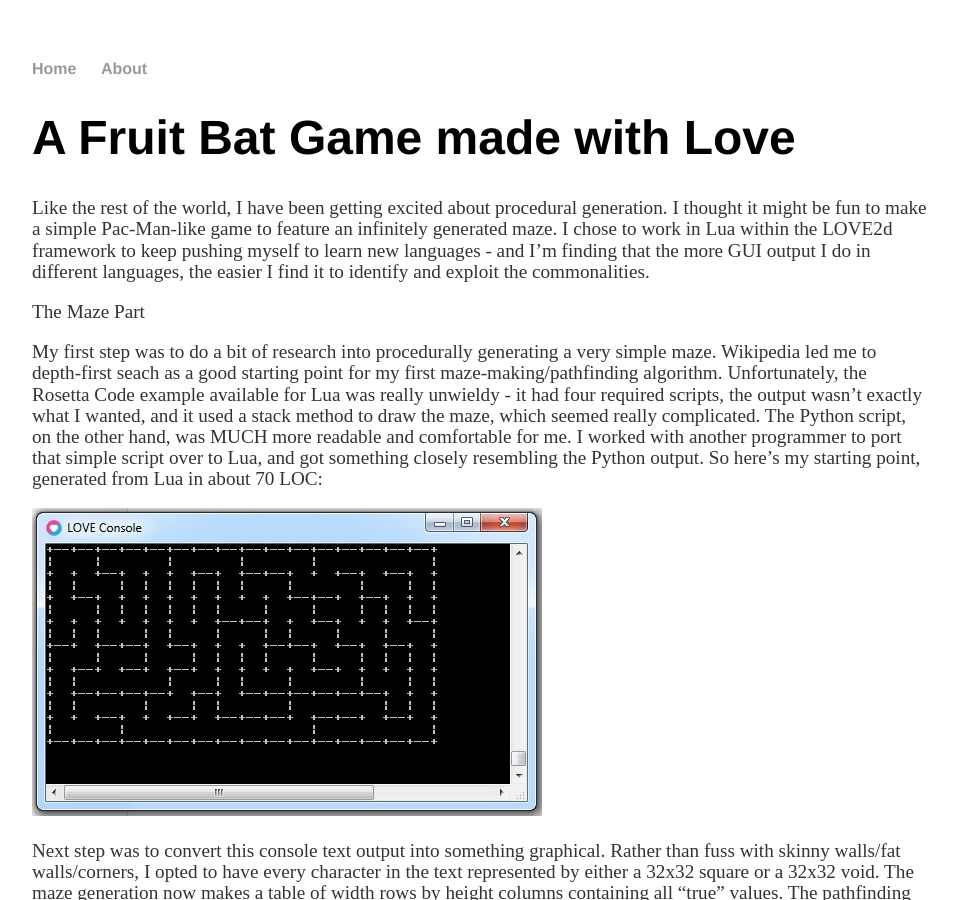
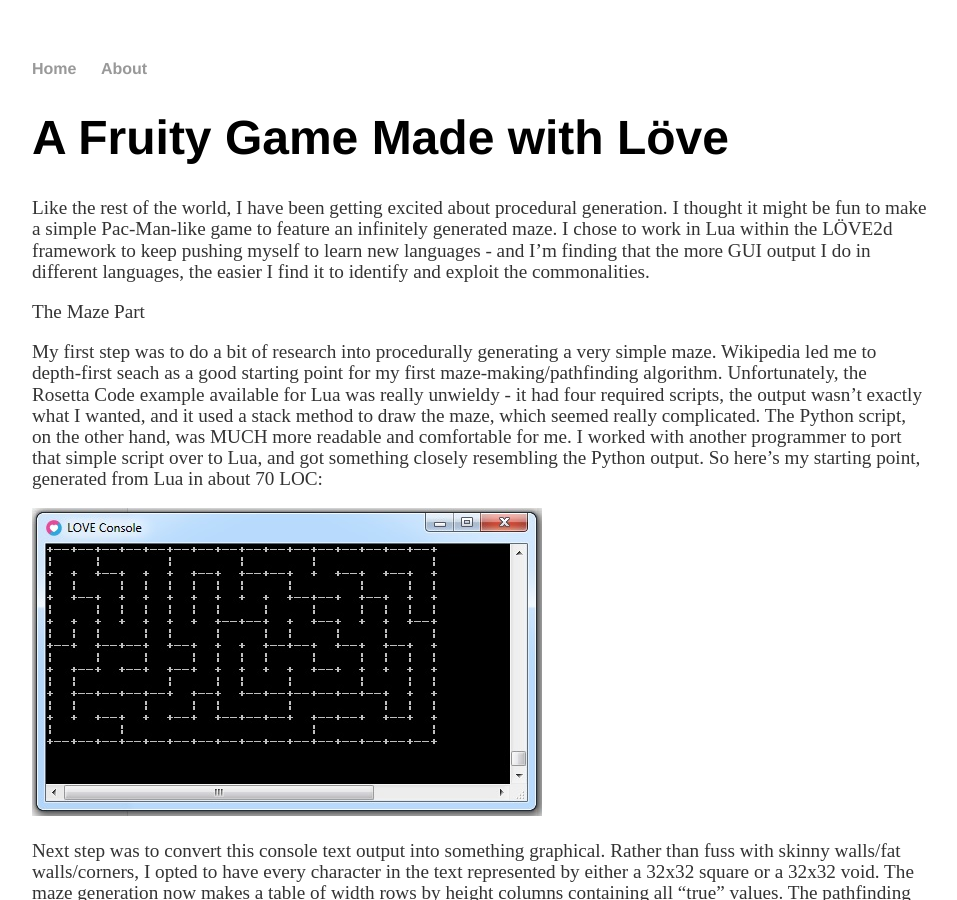
Before and after one commit to katieamazing/katieamazing.github.io, a Jekyll site: the page built from _posts/2016-07-29-fruit-bat-game.md, in a window 1280 px wide and 900 px high. Shown: the whole window, without its empty margins (160-1117 px from the left). Built offline with Jekyll 4.4.1, drawn with Linux system fonts in a browser that asks for light colours; some of the changed text lies outside the part shown.

Commit message:
Update 2016-07-29-fruit-bat-game.md

```diff
--- a/_posts/2016-07-29-fruit-bat-game.md
+++ b/_posts/2016-07-29-fruit-bat-game.md
@@ -1,10 +1,10 @@
 ---
 layout: post
-title: A Fruit Bat Game made with Love
+title: A Fruity Game Made with Löve
 date: 2016-07-29
 ---
 
-Like the rest of the world, I have been getting excited about procedural generation. I thought it might be fun to make a simple Pac-Man-like game to feature an infinitely generated maze. I chose to work in Lua within the LOVE2d framework to keep pushing myself to learn new languages - and I'm finding that the more GUI output I do in different languages, the easier I find it to identify and exploit the commonalities.
+Like the rest of the world, I have been getting excited about procedural generation. I thought it might be fun to make a simple Pac-Man-like game to feature an infinitely generated maze. I chose to work in Lua within the LÖVE2d framework to keep pushing myself to learn new languages - and I'm finding that the more GUI output I do in different languages, the easier I find it to identify and exploit the commonalities.
 
 The Maze Part
 
@@ -18,7 +18,7 @@ Next step was to convert this console text output into something graphical. Rath
 
 The Art Part
 
-As a personal challenge to myself, I did not do any drawn artwork or spriting for this project. I often find that I use my art as a crutch in game making to cover for lazy programming or a less-than-solid command of my programming tools. I knew I wanted to create a character with some prizes to pick up in the maze, and I thought that making some fruit using LOVE2d's draw functions would be fun. And what needs fruit except a fruit bat?
+As a personal challenge to myself, I did not do any drawn artwork or spriting for this project. I often find that I use my art as a crutch in game making to cover for lazy programming or a less-than-solid command of my programming tools. I knew I wanted to create a character with some prizes to pick up in the maze, and I thought that making some fruit using LÖVE2d's draw functions would be fun. And what needs fruit except a fruit bat?
 
 ![Procedural berries](/img/berries.jpg)   I made three kinds of berries from the same code, which involved implementing a class system in Lua. The code randomizes the qualities of 16 "pips", or the little circles the berries are made of. The jitter allows for slight variations of each pip's size, location, and color, and I really like the effect.
 
@@ -50,3 +50,7 @@ I knew I wanted to have an infinite, zen feeling to this little game. I created
 High Scores
 
 Lastly, I implemented a high scores table using webscript.io. This appears on the splash screen of the game and can be accessed any time by clicking anywhere in the game window. So long as your score is greater than zero, you can submit your name (well, six characters of your name), and your current score. The program sends the score to webscript.io, which returns a truncated top-ten list in descending order. Finally, we take that data, turn it back into a Lua table, and print it out for the player to see. This was my first experience with decoding JSON and working with HTTP GET/POST methods, and I was really glad to have someone helping me out on this last feature.
+
+Final Thoughts
+
+Overall, this was a great first project to complete in Lua/LÖVE. My experiences with some 3rd party libraries were painful, but very educational. I am really proud of how this looks and plays, despite its simplicity, and I'm thrilled I did it without resorting to my familiar habits of Python/CodeSkuptor and/or drawn artwork. I'm also pleased that I didn't succumb to too much feature bloat while working on this (the high scores table was my only moment of weakness).
```
